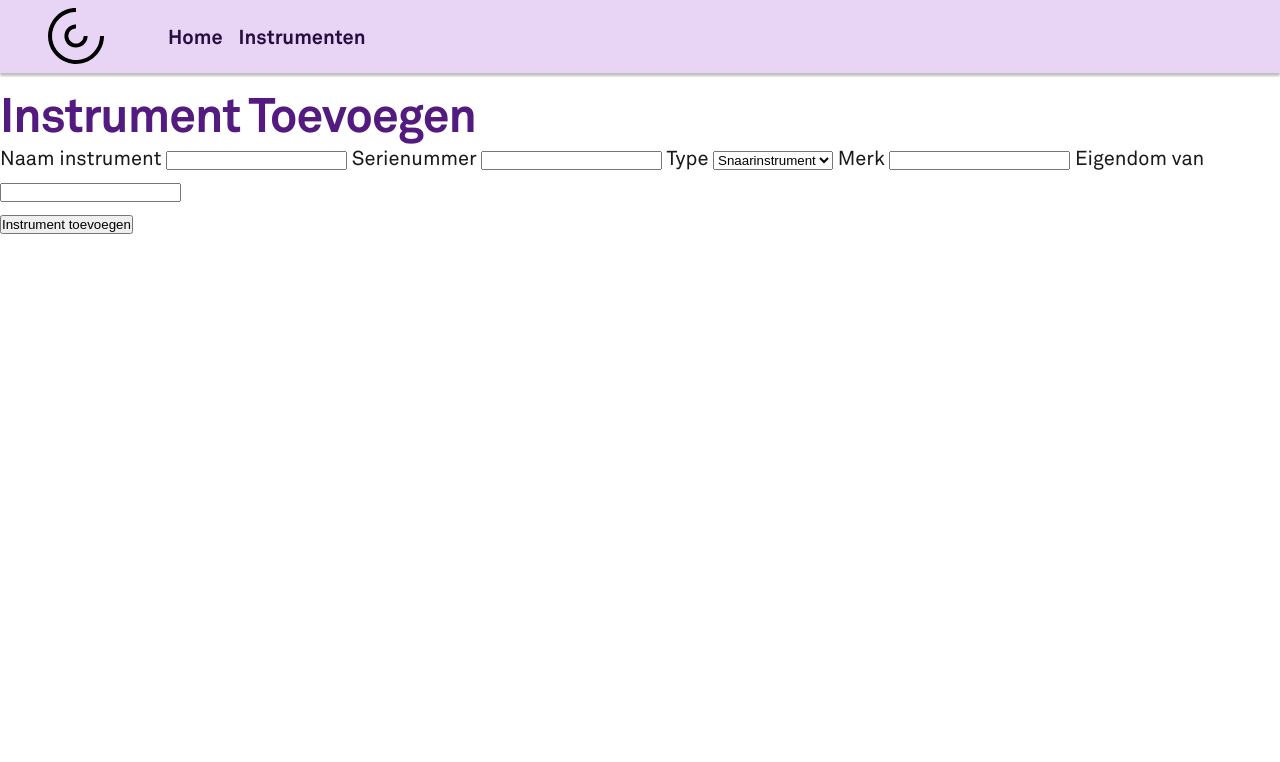
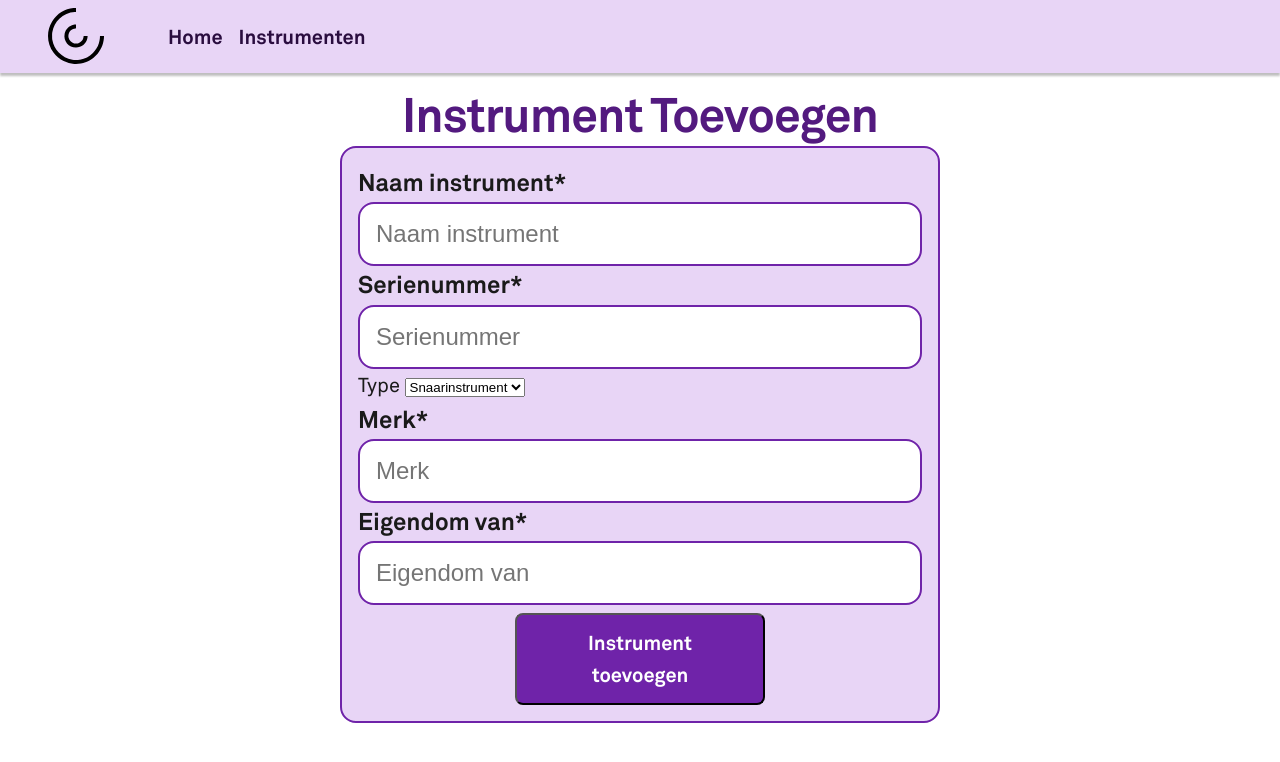
Before and after one commit to fdnd-agency/preludefondsinstrumentenuitleen, a SvelteKit app: page /new in a window 1280 px wide. Shown: the top 762 px of the page. Built offline with nearby package versions, Linux system fonts and the light colour scheme.

Commit message:
FEAT: form styling

```diff
--- a/src/routes/new/+page.svelte
+++ b/src/routes/new/+page.svelte
@@ -1,21 +1,26 @@
 <script>
-  let { data } = $props();
+    import TextInput from "$lib/components/molecules/InputText.svelte";
+    let { data } = $props();
 </script>
 
-<main class="toevoegen">
+<main>
   <h1>Instrument Toevoegen</h1>
 
   <form method="POST" class="instrument-form">
     <div class="form-velden">
-      <label>
-        <span>Naam instrument</span>
-        <input name="name" required />
-      </label>
+    <TextInput
+        name="name"
+        label="Naam instrument"
+        placeholder="Naam instrument"
+        required
+    />
 
-      <label>
-        <span>Serienummer</span>
-        <input name="serial_number" required />
-      </label>
+    <TextInput
+        name="serial_number"
+        label="Serienummer"
+        placeholder="Serienummer"
+        required
+    />
 
       <label>
         <span>Type</span>
@@ -26,19 +31,55 @@
         </select>
       </label>
 
-      <label>
-        <span>Merk</span>
-        <input name="brand" required />
-      </label>
+    <TextInput
+        name="brand"
+        label="Merk"
+        placeholder="Merk"
+        required
+    />
 
-      <label>
-        <span>Eigendom van</span>
-        <input name="property" required />
-      </label>
+    <TextInput
+        name="property"
+        label="Eigendom van"
+        placeholder="Eigendom van"
+        required
+    />
     </div>
 
-    <button type="submit" class="knop-toevoegen">
+    <button type="submit" class="primary button">
       Instrument toevoegen
     </button>
   </form>
 </main>
+
+<style>
+    main {
+        display: grid;
+        margin: 0 var(--space-xs);
+        gap: var(--space-2xs) 0;
+        h1 {
+            margin: 0 var(--space-xs);
+            text-align: center;
+            @media (min-width: 660px) {
+                max-width: clamp(550px, 95%, 1200px);
+                margin-inline: auto;
+            }
+        }
+    }
+    form {
+        display: flex;
+        flex-direction: column;
+        flex-wrap: wrap;
+        width: clamp(350px, 100%, 600px);
+        justify-self: center;
+        background-color: var(--primary-lightest);
+        padding: var(--space-md);
+        gap: var(--space-xs);
+        border: solid var(--space-3xs) var(--primary-neutral);
+        border-radius: var(--space-md);
+
+        button {
+            margin: 0 auto;
+        }
+    }
+</style>
```
